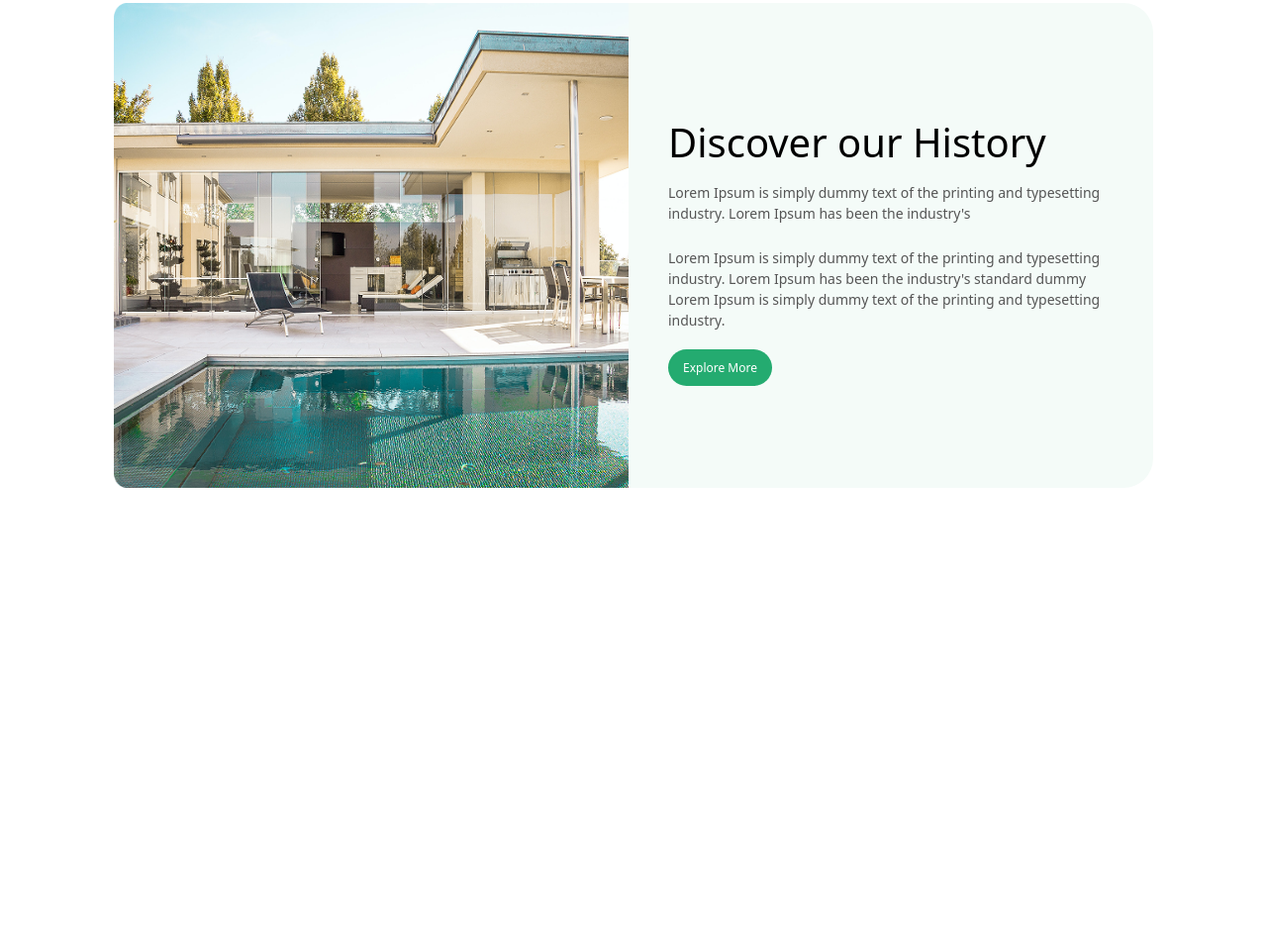
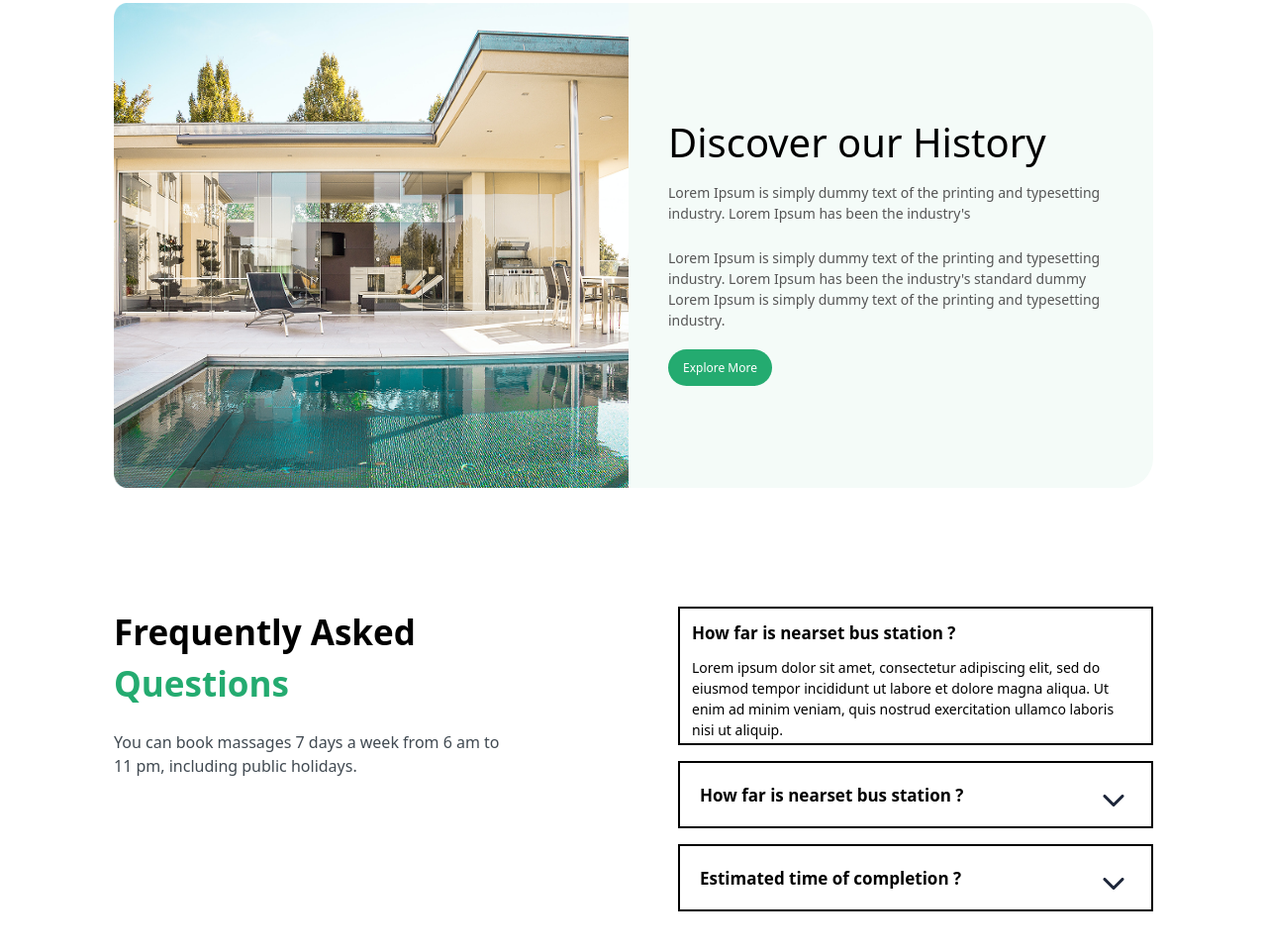
Before and after one commit to mnozilshoev-rgb/w3-homework3, a website: page src/page2.html in a window 1280 px wide. Shown: the part 1407-2366 px from the top of the page at 99% size. Before the commit the page ends 1940 px from the top, so only its background shows below. Drawn offline with Linux system fonts and the light colour scheme.

Commit message:
section 4 page 2

```diff
--- a/src/page2.html
+++ b/src/page2.html
@@ -121,7 +121,7 @@
     </div>
 
 
-     <div class="bg-[#F4FBF8] w-[100%] h-[490px] max-w-[1050px] m-auto mt-[100px] rounded-[30px] mb-10">
+    <div class="bg-[#F4FBF8] w-[100%] h-[490px] max-w-[1050px] m-auto mt-[100px] rounded-[30px] mb-10">
         <div class="flex gap-[40px] h-[490px]  items-center">
             <img style="height: 490px; width: 520px;" src="./images/image (11).png" alt="">
 
@@ -141,6 +141,40 @@
 
 
 
+    <div class="w-full max-w-[1050px] m-auto flex justify-between gap-10 mt-30 mb-10">
+
+        <div class="">
+            <h2 class="text-[35px] font-bold mb-5">Frequently Asked <br> <span class=" text-[#24AB70]">Questions </span>
+            </h2>
+            <p class="text-[#101C26CC]">You can book massages 7 days a week from 6 am to <br> 11 pm, including public
+                holidays.</p>
+        </div>
+
+        <div class="flex flex-col gap-y-4">
+            <div class="w-120 h-35 border-2 flex flex-col items-start justify-start p-3">
+                <h1 class="font-semibold text-[17px] text-start mb-3">How far is nearset bus station ?</h1>
+                <p class="text-[14px]">Lorem ipsum dolor sit amet, consectetur adipiscing elit, sed do eiusmod tempor incididunt ut labore
+                    et dolore magna aliqua. Ut enim ad minim veniam, quis nostrud exercitation ullamco laboris nisi ut
+                    aliquip.</p>
+
+
+            </div>
+            <div class="w-120 h-17 border-2 flex  items-start justify-between p-5">
+                <h1 class="font-semibold text-[17px] text-start mb-3">How far is nearset bus station ?</h1>
+                <img src="./images/Group 10872.png" alt="">
+            </div>
+
+            <div class="w-120 h-17 border-2 flex  items-start justify-between p-5">
+                <h1 class="font-semibold text-[17px] text-start mb-3">Estimated time of completion ?</h1>
+                <img src="./images/Group 10872.png" alt="">
+            </div>
+
+        </div>
+
+    </div>
+
+
+
 
 
 
```
Also changed, not shown: src/images/Group 10872.png (added), src/output.css.
